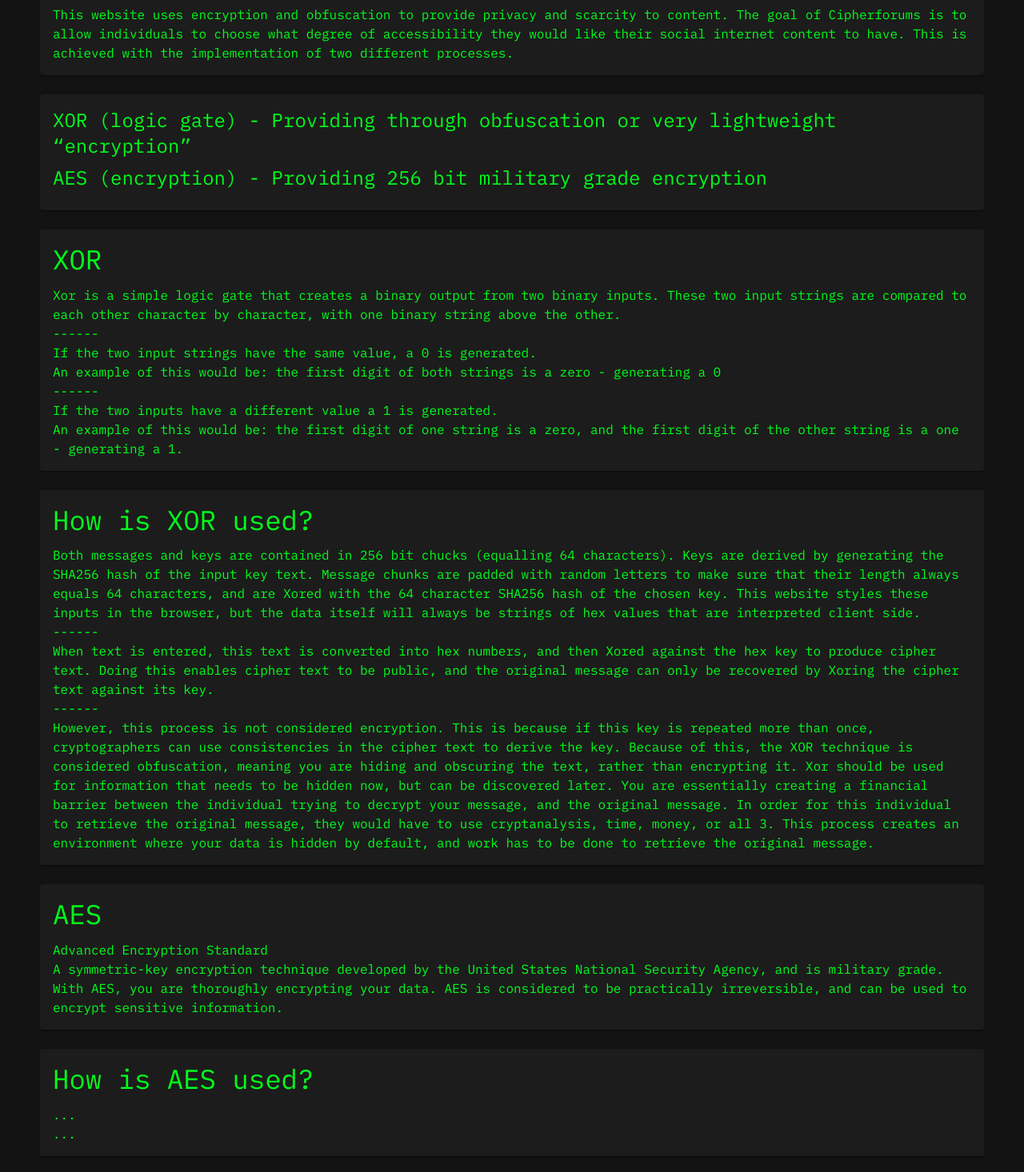
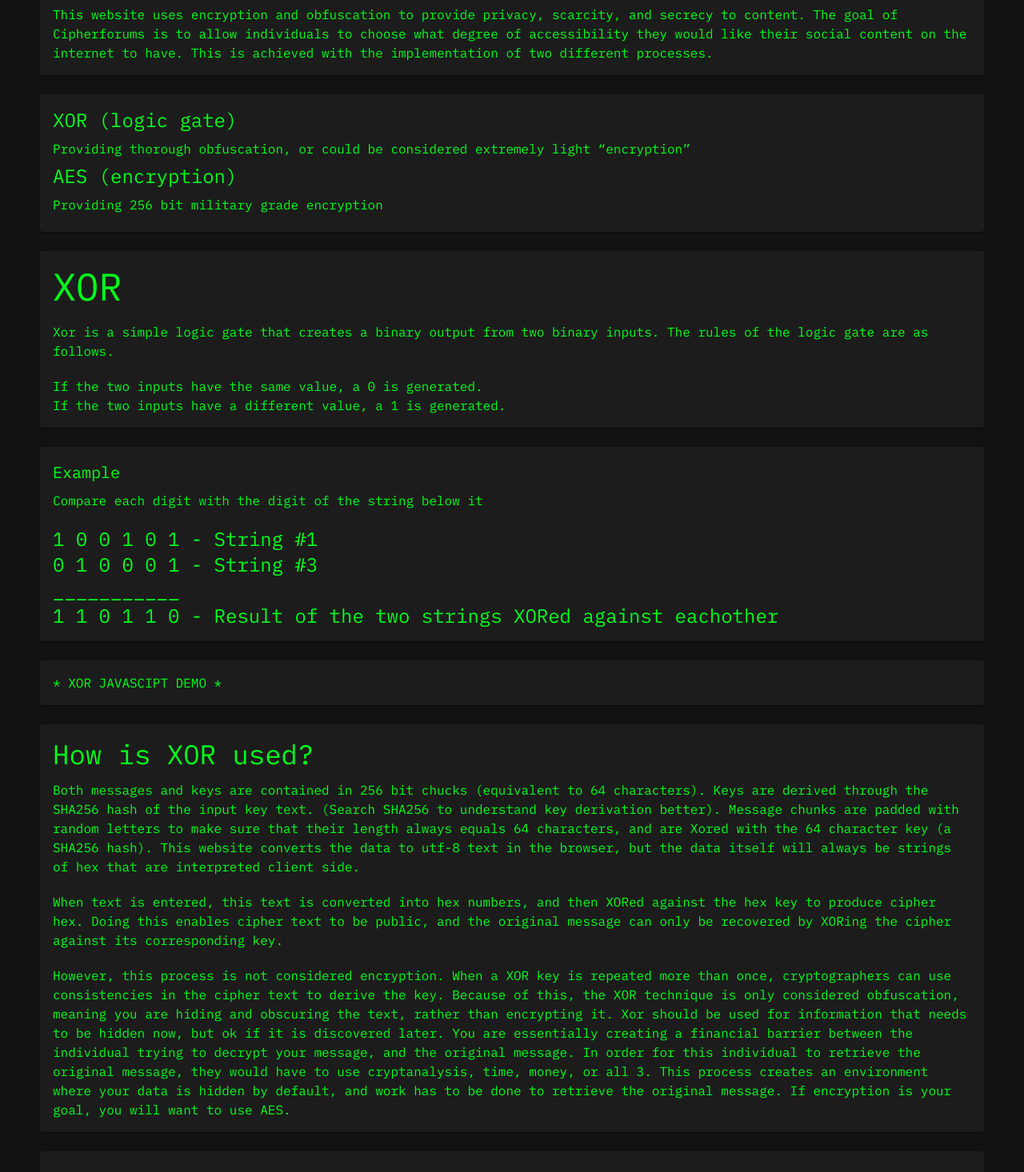
Before and after one commit to pwetherbee/cipherforums-backend, a React (Create React App) app in the folder client/: page /Help in a window 1280 px wide. Shown: the part 160-1626 px from the top of the page at 80% size. Built offline with nearby package versions, Linux system fonts and the light colour scheme; no server answers.

Commit message:
changed widths and help page

```diff
--- a/client/src/components/MenuAppBar.js
+++ b/client/src/components/MenuAppBar.js
@@ -187,7 +187,7 @@
                     component={RouteLink}
                     to="/settings"
                   >
-                    My account
+                    Settings
                   </Button>
                 </MenuItem>
                 <MenuItem key={3}>
--- a/client/src/pages/Help.js
+++ b/client/src/pages/Help.js
@@ -30,132 +30,132 @@
               What is this website?
             </Typography>
             <Typography>
-              This website uses encryption and obfuscation to provide privacy
-              and scarcity to content. The goal of Cipherforums is to allow
-              individuals to choose what degree of accessibility they would like
-              their social internet content to have. This is achieved with the
-              implementation of two different processes.
+              This website uses encryption and obfuscation to provide privacy,
+              scarcity, and secrecy to content. The goal of Cipherforums is to
+              allow individuals to choose what degree of accessibility they
+              would like their social content on the internet to have. This is
+              achieved with the implementation of two different processes.
             </Typography>
           </Paper>
         </Grid>
         <Grid item xs={12}>
           <Paper className={classes.paper}>
             <Typography variant="h5" gutterBottom>
-              XOR (logic gate) - Providing through obfuscation or very
-              lightweight “encryption”
+              XOR (logic gate)
+            </Typography>
+            <Typography gutterBottom>
+              Providing thorough obfuscation, or could be considered extremely
+              light “encryption”
             </Typography>
             <Typography variant="h5" gutterBottom>
-              AES (encryption) - Providing 256 bit military grade encryption
+              AES (encryption)
+            </Typography>
+            <Typography gutterBottom>
+              Providing 256 bit military grade encryption
             </Typography>
           </Paper>
         </Grid>
         <Grid item xs={12}>
           <Paper className={classes.paper}>
-            <Typography variant="h4" gutterBottom>
+            <Typography variant="h3" gutterBottom>
               XOR
             </Typography>
             <Typography>
               Xor is a simple logic gate that creates a binary output from two
-              binary inputs. These two input strings are compared to each other
-              character by character, with one binary string above the other.
+              binary inputs. The rules of the logic gate are as follows.
             </Typography>
-            <Typography>------</Typography>
+            <div>
+              <br />
+            </div>
             <Typography>
-              If the two input strings have the same value, a 0 is generated.
+              If the two inputs have the same value, a 0 is generated.
             </Typography>
             <Typography>
-              An example of this would be: the first digit of both strings is a
-              zero - generating a 0
-            </Typography>
-            <Typography>------</Typography>
-            <Typography>
-              If the two inputs have a different value a 1 is generated.
-            </Typography>
-            <Typography>
-              An example of this would be: the first digit of one string is a
-              zero, and the first digit of the other string is a one -
-              generating a 1.
+              If the two inputs have a different value, a 1 is generated.
             </Typography>
           </Paper>
         </Grid>
-        {/* <Grid item xs={12}>
+        <Grid item xs={12}>
           <Paper className={classes.paper}>
-            <Typography>User message:</Typography>
+            <Typography variant="h6" gutterBottom>
+              Example
+            </Typography>
             <Typography>
-              Hello, here is an example message.
-              <Typography></Typography>
-              -------
-              <Typography></Typography>
-              User key:
-              <Typography></Typography>
-              Here is an example key
-              <Typography></Typography>
-              -------
-              <Typography></Typography>
-              64 character message with padding letters:
-              <Typography></Typography>
-              QPrJSuIcrZRZqzfOIwwZnWwgqOoI|Hello, here is an example message.|
-              <Typography></Typography>
-              -------
-              <Typography></Typography>
-              64 character SHA256 hash of key:
-              <Typography></Typography>
-              51cc40047e7d5476fcab371037b385a86ce5e64cbe7ebc2a11bb271d8db08558
+              Compare each digit with the digit of the string below it
+            </Typography>
+            <div>
+              <br />
+            </div>
+            <Typography variant="h5">1 0 0 1 0 1 - String #1</Typography>
+            <Typography variant="h5">0 1 0 0 0 1 - String #3</Typography>
+            <Typography variant="h5">___________</Typography>
+            <Typography variant="h5">
+              1 1 0 1 1 0 - Result of the two strings XORed against eachother
             </Typography>
           </Paper>
-        </Grid> */}
+        </Grid>
+        <Grid item xs={12}>
+          <Paper className={classes.paper}>
+            <Typography>* XOR JAVASCIPT DEMO *</Typography>
+          </Paper>
+        </Grid>
         <Grid item xs={12}>
           <Paper className={classes.paper}>
             <Typography variant="h4" gutterBottom>
               How is XOR used?
             </Typography>
             <Typography>
-              Both messages and keys are contained in 256 bit chucks (equalling
-              64 characters). Keys are derived by generating the SHA256 hash of
-              the input key text. Message chunks are padded with random letters
-              to make sure that their length always equals 64 characters, and
-              are Xored with the 64 character SHA256 hash of the chosen key.
-              This website styles these inputs in the browser, but the data
-              itself will always be strings of hex values that are interpreted
-              client side.
+              Both messages and keys are contained in 256 bit chucks (equivalent
+              to 64 characters). Keys are derived through the SHA256 hash of the
+              input key text. (Search SHA256 to understand key derivation
+              better). Message chunks are padded with random letters to make
+              sure that their length always equals 64 characters, and are Xored
+              with the 64 character key (a SHA256 hash). This website converts
+              the data to utf-8 text in the browser, but the data itself will
+              always be strings of hex that are interpreted client side.
             </Typography>
-            <Typography>------</Typography>
+            <div>
+              <br />
+            </div>
             <Typography>
               When text is entered, this text is converted into hex numbers, and
-              then Xored against the hex key to produce cipher text. Doing this
+              then XORed against the hex key to produce cipher hex. Doing this
               enables cipher text to be public, and the original message can
-              only be recovered by Xoring the cipher text against its key.
+              only be recovered by XORing the cipher against its corresponding
+              key.
             </Typography>
-            <Typography>------</Typography>
+            <div>
+              <br />
+            </div>
             <Typography>
-              However, this process is not considered encryption. This is
-              because if this key is repeated more than once, cryptographers can
-              use consistencies in the cipher text to derive the key. Because of
-              this, the XOR technique is considered obfuscation, meaning you are
-              hiding and obscuring the text, rather than encrypting it. Xor
-              should be used for information that needs to be hidden now, but
-              can be discovered later. You are essentially creating a financial
-              barrier between the individual trying to decrypt your message, and
-              the original message. In order for this individual to retrieve the
+              However, this process is not considered encryption. When a XOR key
+              is repeated more than once, cryptographers can use consistencies
+              in the cipher text to derive the key. Because of this, the XOR
+              technique is only considered obfuscation, meaning you are hiding
+              and obscuring the text, rather than encrypting it. Xor should be
+              used for information that needs to be hidden now, but ok if it is
+              discovered later. You are essentially creating a financial barrier
+              between the individual trying to decrypt your message, and the
+              original message. In order for this individual to retrieve the
               original message, they would have to use cryptanalysis, time,
               money, or all 3. This process creates an environment where your
               data is hidden by default, and work has to be done to retrieve the
-              original message.
+              original message. If encryption is your goal, you will want to use
+              AES.
             </Typography>
           </Paper>
         </Grid>
         <Grid item xs={12}>
           <Paper className={classes.paper}>
-            <Typography variant="h4" gutterBottom>
+            <Typography variant="h3" gutterBottom>
               AES
             </Typography>
-            <Typography>Advanced Encryption Standard</Typography>
             <Typography>
-              A symmetric-key encryption technique developed by the United
-              States National Security Agency, and is military grade. With AES,
-              you are thoroughly encrypting your data. AES is considered to be
-              practically irreversible, and can be used to encrypt sensitive
-              information.
+              AES is a symmetric-key encryption technique developed by the
+              United States National Security Agency, and is military grade.
+              With AES, you are thoroughly encrypting your data. AES is
+              considered to be practically irreversible, and can be used to
+              encrypt sensitive information.
             </Typography>
           </Paper>
         </Grid>
@@ -164,8 +164,12 @@
             <Typography variant="h4" gutterBottom>
               How is AES used?
             </Typography>
-            <Typography>...</Typography>
-            <Typography>...</Typography>
+            <Typography>
+              On Cipherforums, using AES encryption will not change the user
+              experience much, but will allow for incredibly strong encryption.
+              Direct messaging will always use AES, and user posts and comments
+              can be AES encrypted if the user chooses to do so.
+            </Typography>
           </Paper>
         </Grid>
         <Grid item xs={12}>
--- a/client/src/pages/Post.js
+++ b/client/src/pages/Post.js
@@ -54,7 +54,7 @@
     marginBottom: 50,
   },
   mainimg: {
-    maxWidth: 330,
+    maxWidth: 300,
   },
 }));
 const linkStyle = {
--- a/client/src/pages/PubForum.js
+++ b/client/src/pages/PubForum.js
@@ -85,7 +85,7 @@
   }, []);
   console.log("object");
   return (
-    <Grid container spacing={1}>
+    <Grid container spacing={0}>
       <Grid item xs={12} sm={6}>
         <Typography className={classes.root} variant="h3">
           {topic}
```
Also changed, not shown: client/src/components/Comment.js (+5 -2 lines), client/src/components/Upload.js (added, +19 -0 lines), client/src/pages/Create.js (+1 -8 lines).
